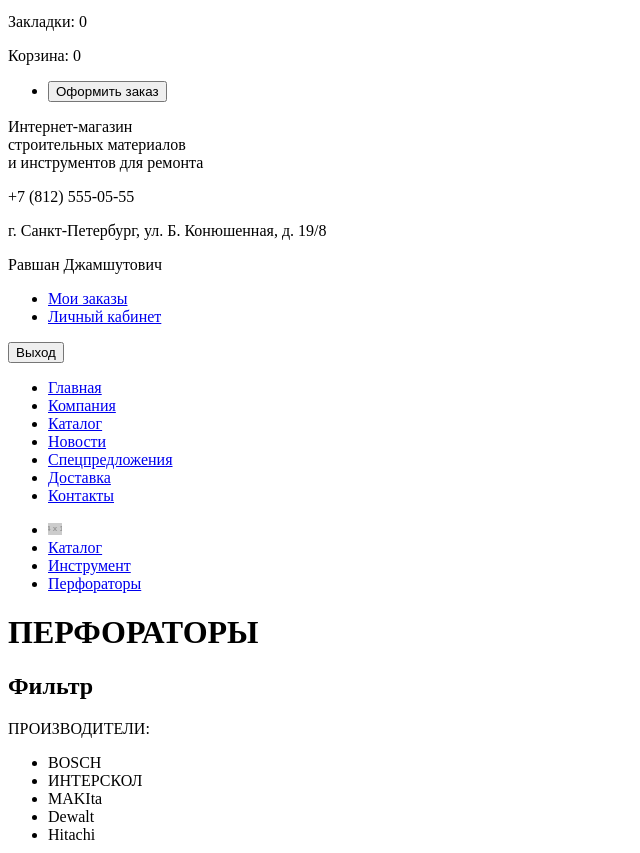
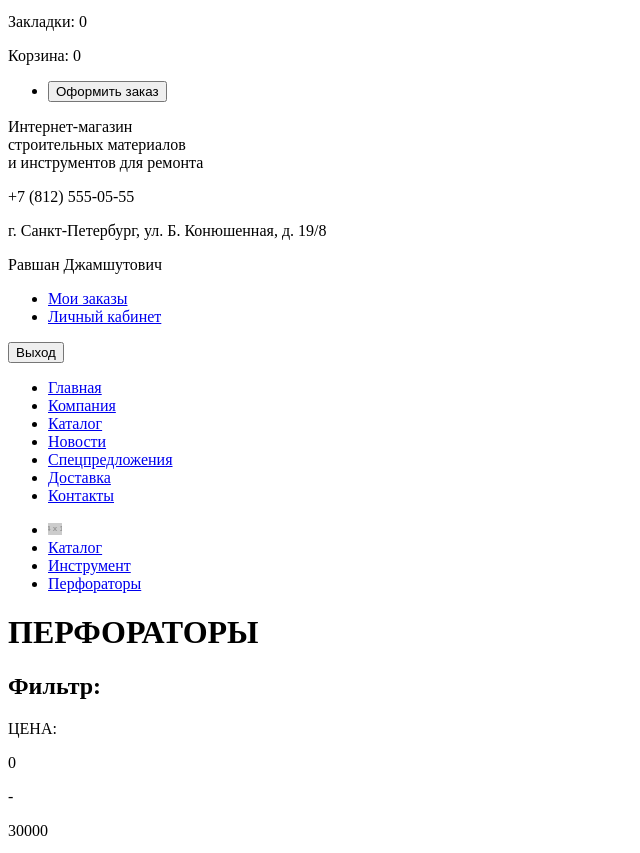
Before and after one commit to gorodets1986/1082163-technomart-26, a plain HTML site: page catalog.html in a window 1280 px wide. Shown: the part 96-949 px from the top of the page, without its empty margins (0-640 px from the left). Drawn offline with Linux system fonts and the light colour scheme; placeholder pictures from the web are drawn by us.

Commit message:
Приступил к выполнению 4 задания. Добавил в секцию фильтры блок по цене

```diff
--- a/catalog.html
+++ b/catalog.html
@@ -95,7 +95,20 @@
   </ul>
   <h1>ПЕРФОРАТОРЫ</h1>
   <section>
-    <h2>Фильтр</h2>
+    <h2>Фильтр:</h2>
+    <p>
+      ЦЕНА:
+    </p>
+    <!-- Здесь будет ползунок -->
+    <p>
+      0
+    </p>
+    <p>
+      -
+    </p>
+    <p>
+      30000
+    </p>
     <p>
       ПРОИЗВОДИТЕЛИ:
     </p>
```
